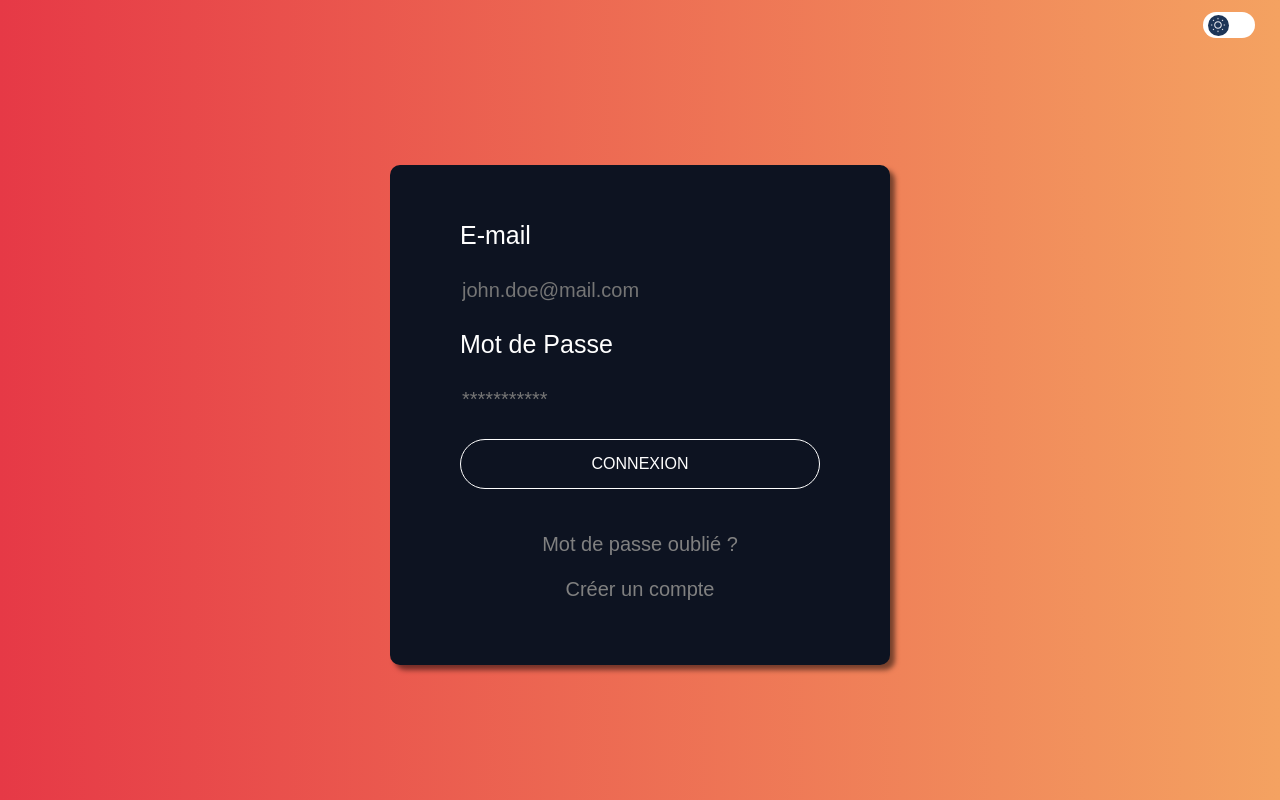
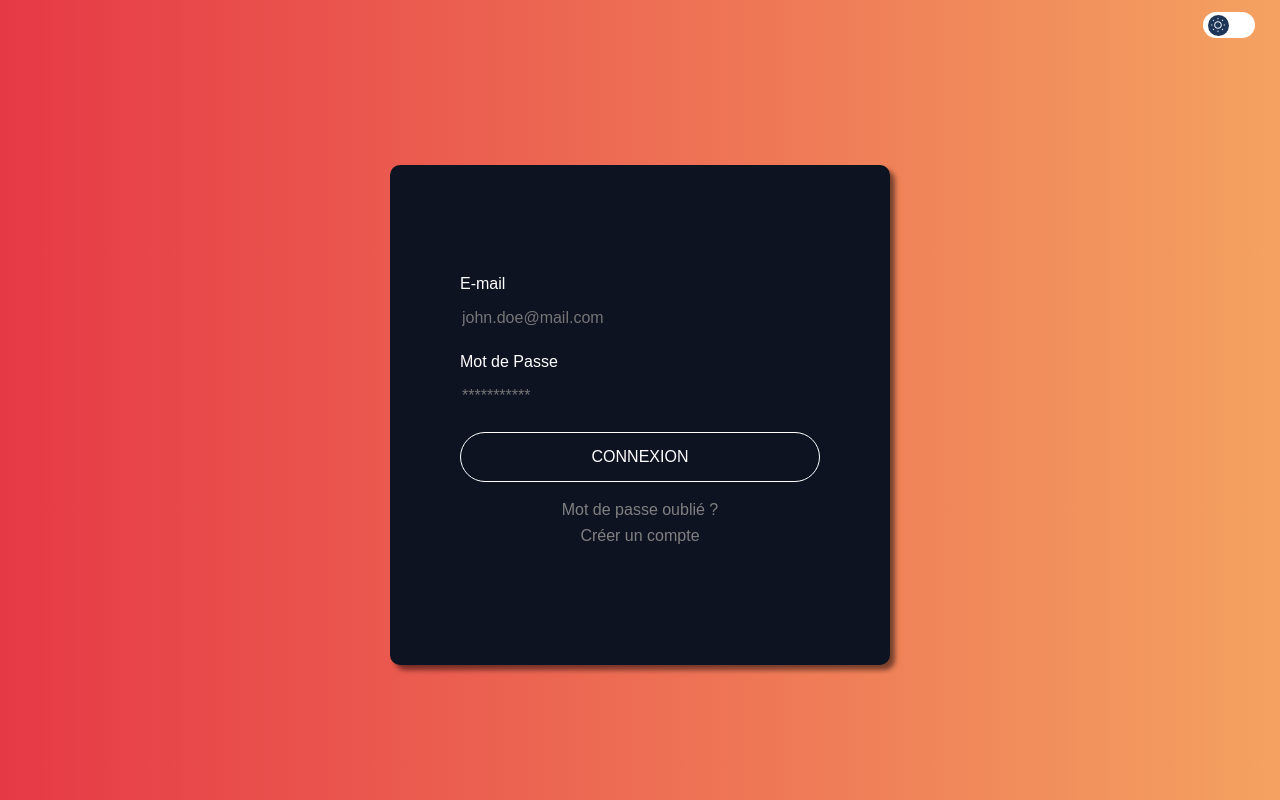
Before and after one commit to devxlabx/ref-quiz, a React (Create React App) app in the folder refquiz-front/: page / in a window 1280 px wide. Built offline with nearby package versions, Linux system fonts and the light colour scheme.

Commit message:
refactor: changing police size and adding border-radius to inputs on login screen

```diff
--- a/refquiz-front/src/components/LoginScreen/index.tsx
+++ b/refquiz-front/src/components/LoginScreen/index.tsx
@@ -14,27 +14,16 @@ import { ScreenTypes } from '../../types'
 import { checkCredentials, validateEmailInput } from '../../utils/helpers'
 
 const DetailText = styled.p`
-    font-weight: 500;
-    font-size: 25px;
-    line-height: 29px;
-`
-
-const Heading = styled.h2`
-    font-size: 32px;
-    font-weight: 700;
-    margin-bottom: 20px;
-    text-align: center;
 `
 
 const Input = styled.input`
-    font-size: 20px;
-    font-weight: 100;
-    height: 2.5rem;
+    height: 2rem;
     margin-top: 10px;
     background-color:#0D1321;
     border:none;
     transition: background-color 0.3s ease;
     color:white;
+    border-radius:5px;
 
   &:focus {
     background-color: white;
@@ -45,9 +34,6 @@ const Input = styled.input`
 `
 
 const Lien = styled.a`
-    font-size: 20px;
-    font-weight: 100;
-    margin-top: 15px;
     text-decoration: none;
     color: grey;
     cursor:pointer;
@@ -58,7 +44,6 @@ const Div = styled.div`
     display: flex;
     flex-direction: column;
     align-items:center;
-    margin-top: 10px;
     gap:10px;
 `
 
@@ -66,7 +51,6 @@ const DivForm = styled.div`
     display: flex;
     flex-direction: column;
     width: 75%;
-    gap: 10px;
 `
 const ErrorMessage = styled.p`
     color: #E63946;
@@ -135,10 +119,10 @@ function LoginScreen() {
                         />
                     </DivForm>
                     <Button text="CONNEXION" onClick={goToQuizTopicsScreen} outline width/>
-                <Div>
-                    <Lien href="#">Mot de passe oublié ?</Lien>
-                    <Lien onClick={goToRegisterScreen}>Créer un compte</Lien>
-                </Div>
+                    <Div>
+                        <Lien href="#">Mot de passe oublié ?</Lien>
+                        <Lien onClick={goToRegisterScreen}>Créer un compte</Lien>
+                    </Div>
             </CenterCardContainer>
         </PageCenter>
     )
```
